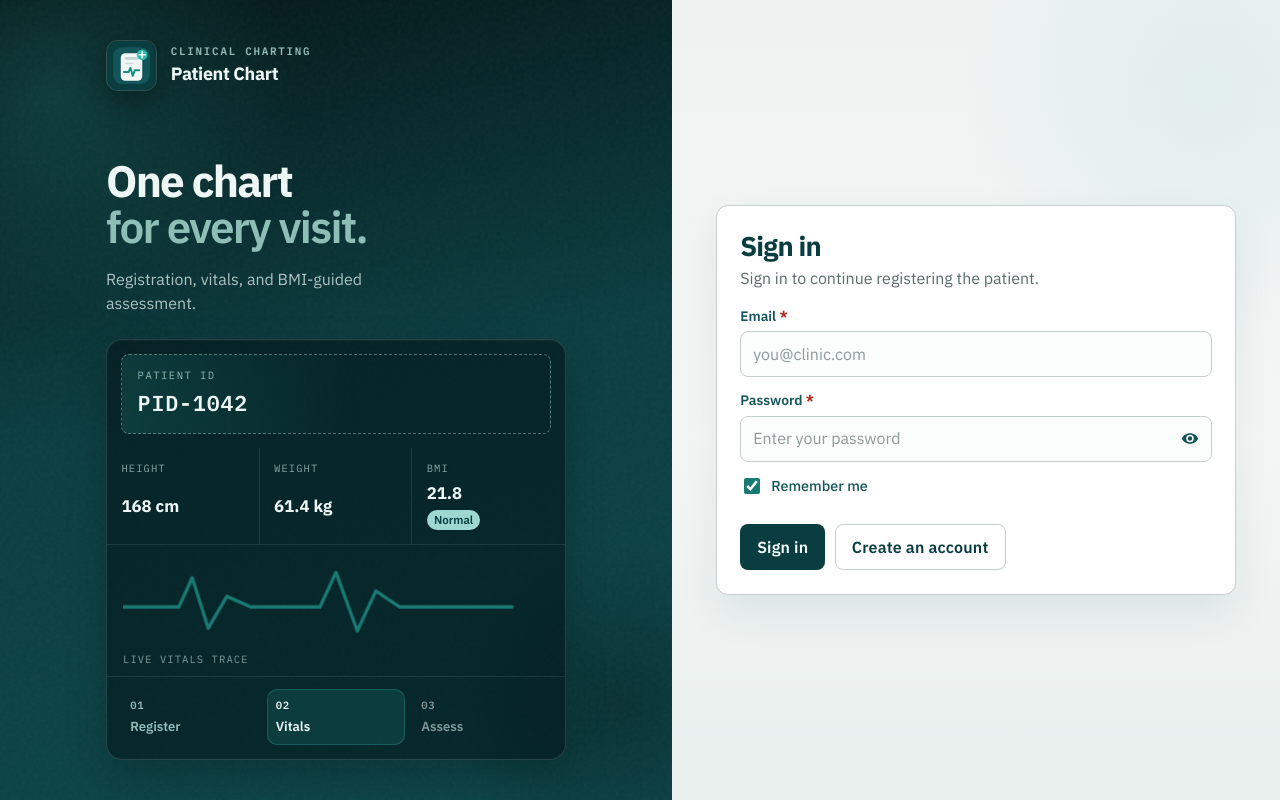
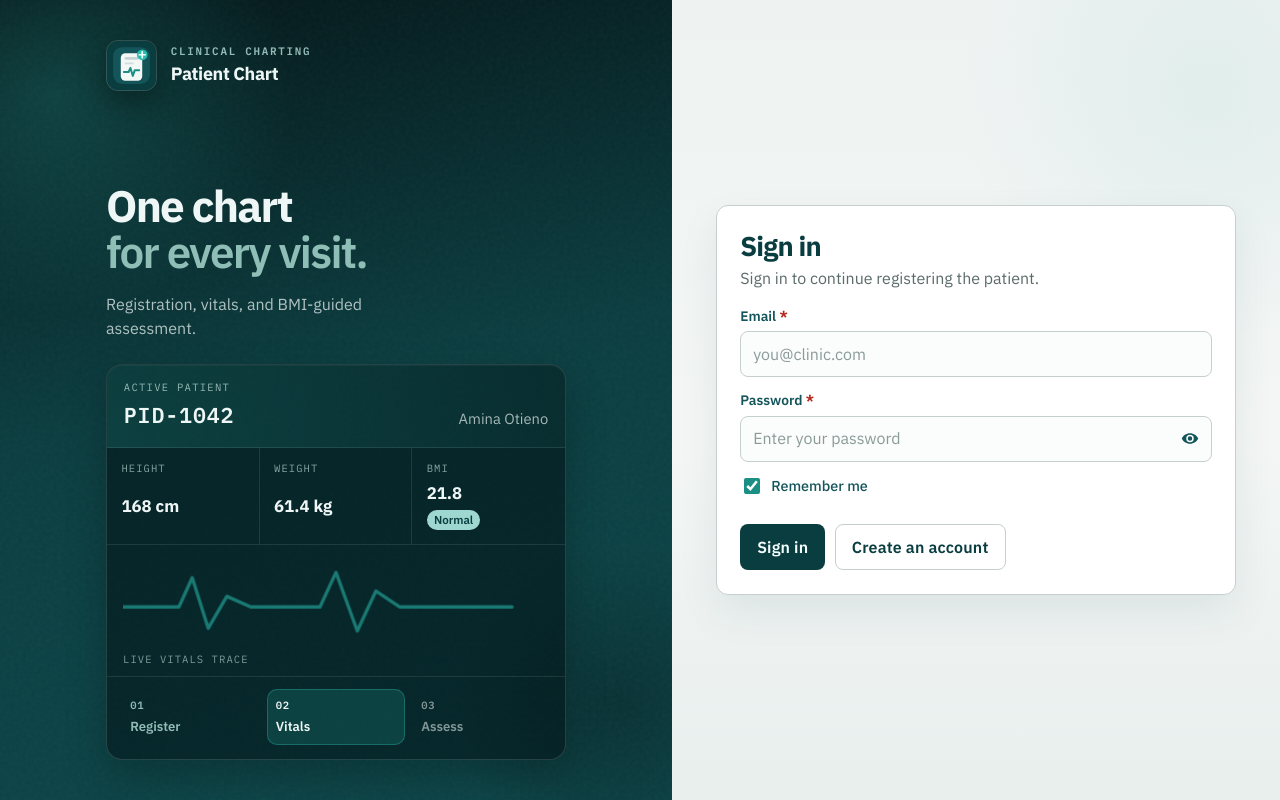
Before and after one commit to Scientistlucy/patient-management-app, a React (Vite) app in the folder frontend/: page /login in a window 1280 px wide. Built offline with nearby package versions, Linux system fonts and the light colour scheme; no server answers.

Commit message:
Restore removed UI pieces and original teal signal colors.

```diff
--- a/frontend/src/components/AuthLayout.tsx
+++ b/frontend/src/components/AuthLayout.tsx
@@ -31,9 +31,10 @@ export function AuthLayout({ children }: Props) {
             <div className="auth-console" aria-hidden="true">
               <div className="auth-wrist">
                 <div>
-                  <span className="auth-wrist-label">Patient ID</span>
+                  <span className="auth-wrist-label">Active patient</span>
                   <strong className="auth-wrist-id">PID-1042</strong>
                 </div>
+                <span className="auth-wrist-name">Amina Otieno</span>
               </div>
 
               <div className="auth-console-board">
--- a/frontend/src/pages/RegisterPage.tsx
+++ b/frontend/src/pages/RegisterPage.tsx
@@ -1,6 +1,7 @@
 import { FormEvent, useMemo, useState } from "react";
 import { useNavigate } from "react-router-dom";
 import { ApiError, api } from "../api/client";
+import { BrandLogo } from "../components/BrandLogo";
 import { ProgressSteps } from "../components/ProgressSteps";
 import { ageFromDob, todayISO } from "../utils/bmi";
 
@@ -131,8 +132,14 @@ export function RegisterPage() {
   return (
     <main className="page">
       <section className="chart-panel">
+        <div className="page-brand-row">
+          <BrandLogo className="page-brand-logo" />
+          <div>
+            <p className="panel-kicker">Intake</p>
+            <h1 className="panel-title">Patient registration</h1>
+          </div>
+        </div>
         <ProgressSteps current="register" />
-        <h1 className="panel-title">Patient registration</h1>
 
         <div className="substeps" aria-label="Registration steps">
           <button
--- a/frontend/src/pages/VitalsPage.tsx
+++ b/frontend/src/pages/VitalsPage.tsx
@@ -114,7 +114,7 @@ export function VitalsPage() {
 
         <div className="wristband">
           <div>
-            <div className="wristband-label">Patient ID</div>
+            <div className="wristband-label">Active patient</div>
             <div className="wristband-id">{state.unique || `#${patientId}`}</div>
           </div>
           <div className="muted">{state.name}</div>
--- a/frontend/src/styles.css
+++ b/frontend/src/styles.css
@@ -1,8 +1,8 @@
 :root {
   --ink: #0a3d40;
   --ink-soft: #14555a;
-  --signal: #2a9d94;
-  --signal-deep: #1a7a74;
+  --signal: #2bbbad;
+  --signal-deep: #1a8f84;
   --paper: #f3f6f5;
   --paper-elevated: #ffffff;
   --line: #c5d0ce;
@@ -611,7 +611,7 @@ button {
   position: absolute;
   inset: 0;
   background:
-    radial-gradient(ellipse 65% 50% at 8% 12%, rgba(42, 157, 148, 0.22), transparent 55%),
+    radial-gradient(ellipse 65% 50% at 8% 12%, rgba(43, 187, 173, 0.22), transparent 55%),
     radial-gradient(ellipse 50% 40% at 92% 88%, rgba(8, 47, 50, 0.9), transparent 50%),
     linear-gradient(168deg, #031517 0%, #0a3d40 48%, #0b4548 100%);
   pointer-events: none;
@@ -713,20 +713,18 @@ button {
 .auth-wrist {
   display: flex;
   justify-content: space-between;
-  align-items: center;
+  align-items: flex-end;
   gap: 1rem;
-  margin: 0.85rem;
-  padding: 0.85rem 1rem;
-  border: 1px dashed rgba(232, 242, 240, 0.35);
-  border-radius: 8px;
-  background: linear-gradient(90deg, rgba(42, 157, 148, 0.2), transparent 55%);
+  padding: 0.95rem 1.05rem;
+  background: linear-gradient(90deg, rgba(43, 187, 173, 0.18), rgba(43, 187, 173, 0.05));
+  border-bottom: 1px solid rgba(232, 242, 240, 0.1);
 }
 
 .auth-wrist-label {
   display: block;
   font-family: var(--font-mono);
   font-size: 0.66rem;
-  letter-spacing: 0.14em;
+  letter-spacing: 0.12em;
   text-transform: uppercase;
   color: rgba(167, 201, 196, 0.88);
   margin-bottom: 0.28rem;
@@ -738,6 +736,12 @@ button {
   font-weight: 700;
   letter-spacing: 0.04em;
   color: #eef7f5;
+}
+
+.auth-wrist-name {
+  font-size: 0.92rem;
+  color: rgba(232, 242, 240, 0.7);
+  padding-bottom: 0.15rem;
 }
 
 .auth-console-board {
@@ -869,8 +873,8 @@ button {
 
 .auth-rail li.is-active {
   color: #eef7f5;
-  background: rgba(42, 157, 148, 0.18);
-  box-shadow: inset 0 0 0 1px rgba(42, 157, 148, 0.35);
+  background: rgba(43, 187, 173, 0.18);
+  box-shadow: inset 0 0 0 1px rgba(43, 187, 173, 0.35);
 }
 
 .auth-brand-foot {
@@ -888,7 +892,7 @@ button {
   width: 0.28rem;
   height: 0.28rem;
   border-radius: 999px;
-  background: #7eb8b2;
+  background: var(--signal);
 }
 
 .auth-form-pane {
```
